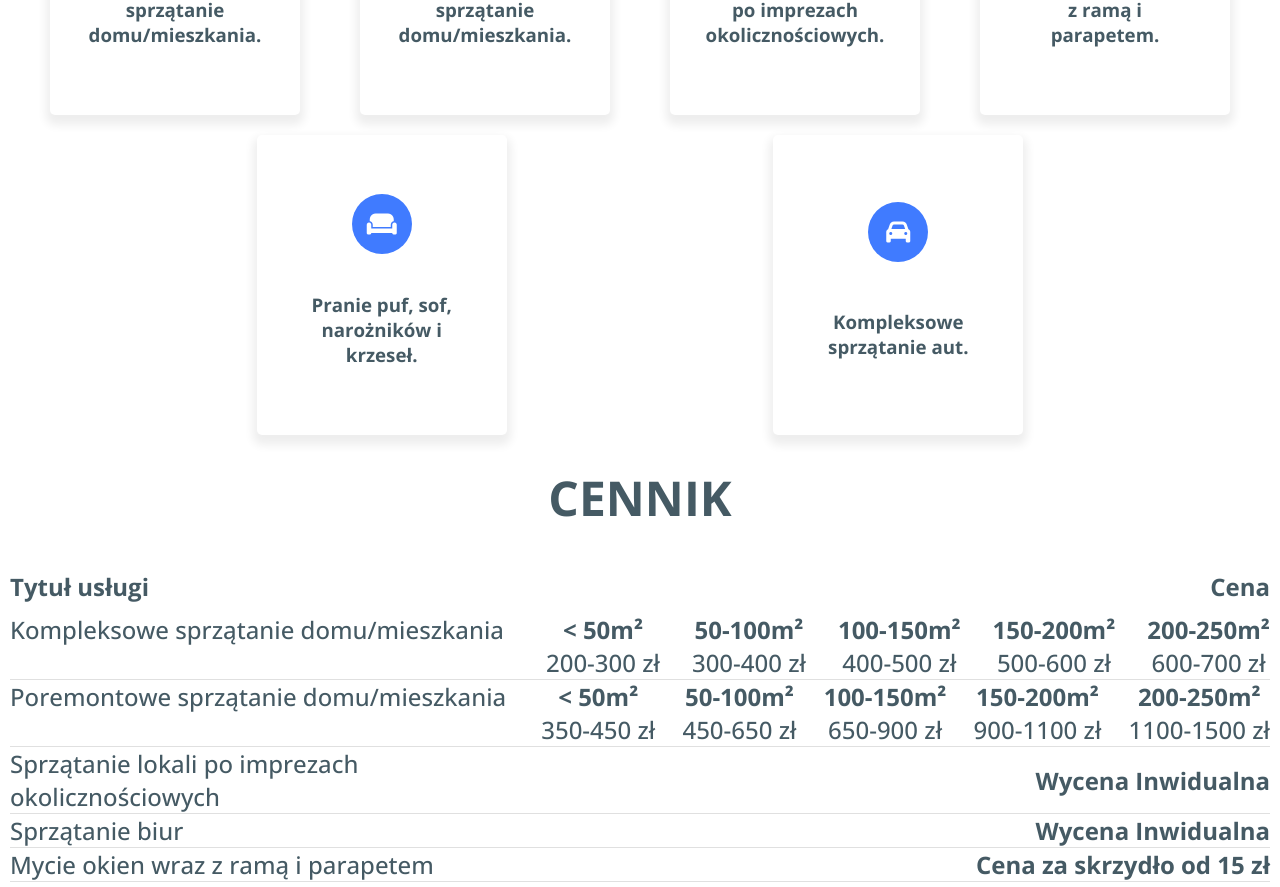
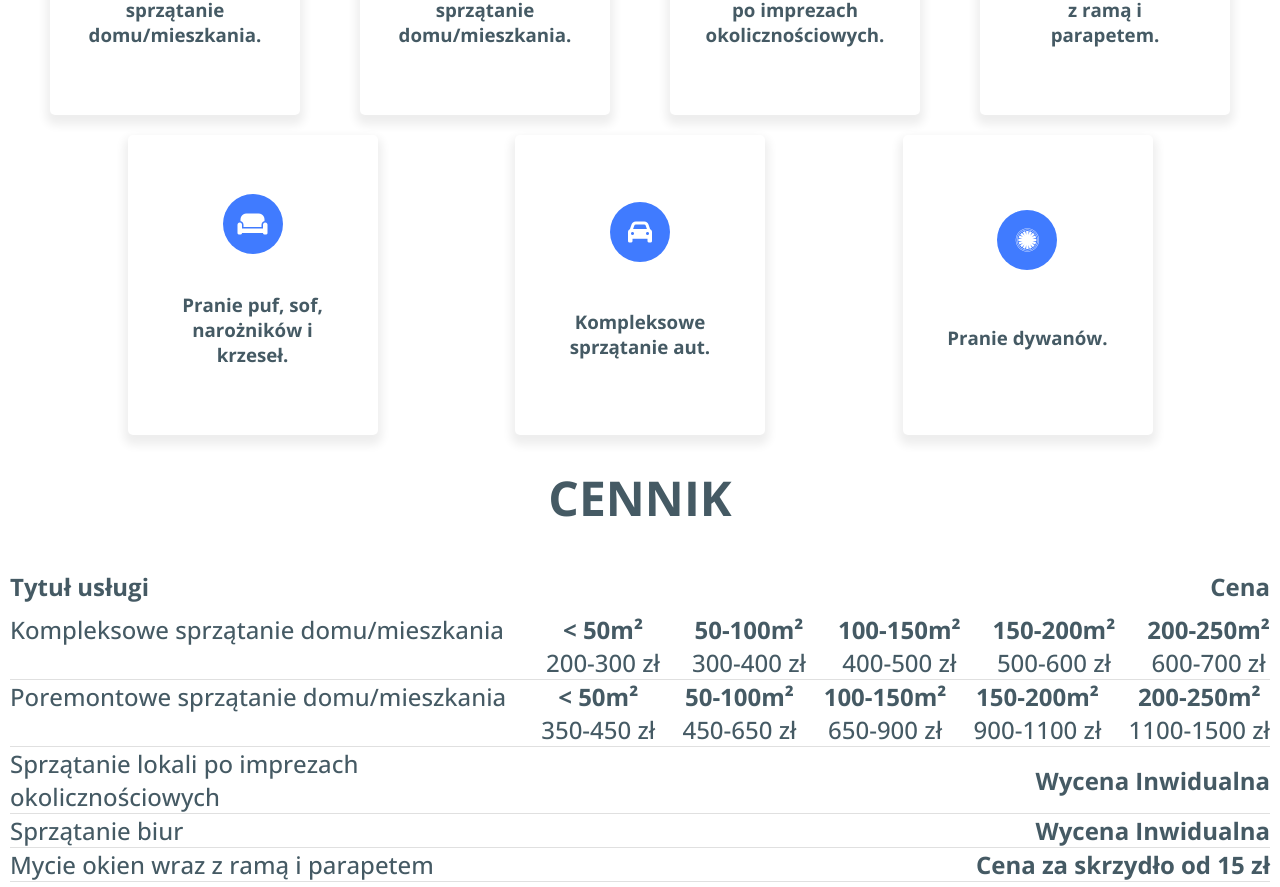
Before and after one commit to Dawid-Kwasowski/shiny-adventure, a Vue app: page / in a window 1280 px wide. Shown: the part 1510-2397 px from the top of the page. Built offline with nearby package versions, Linux system fonts and the light colour scheme.

Commit message:
add new service

```diff
--- a/src/App.vue
+++ b/src/App.vue
@@ -161,6 +161,10 @@ export default {
         {
           title: "Kompleksowe sprzątanie aut.",
           icon: "fas fa-car"
+        },
+        {
+          title: "Pranie dywanów.",
+          icon: "fab fa-first-order-alt"
         }
 
       ],
```
